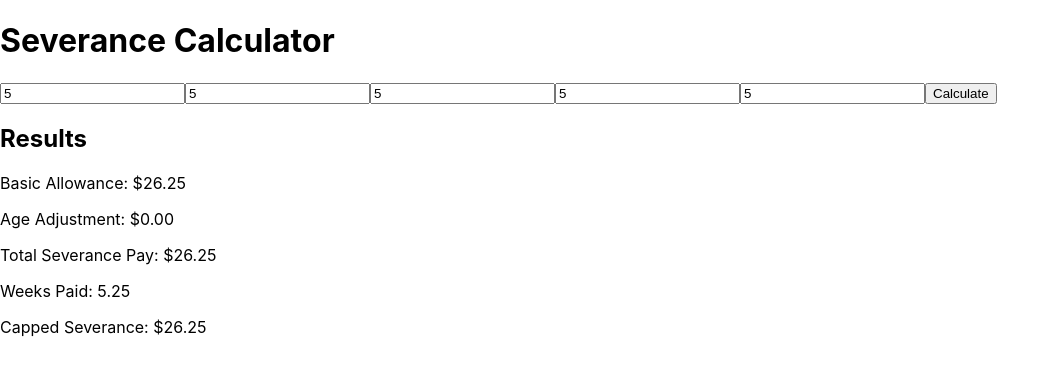
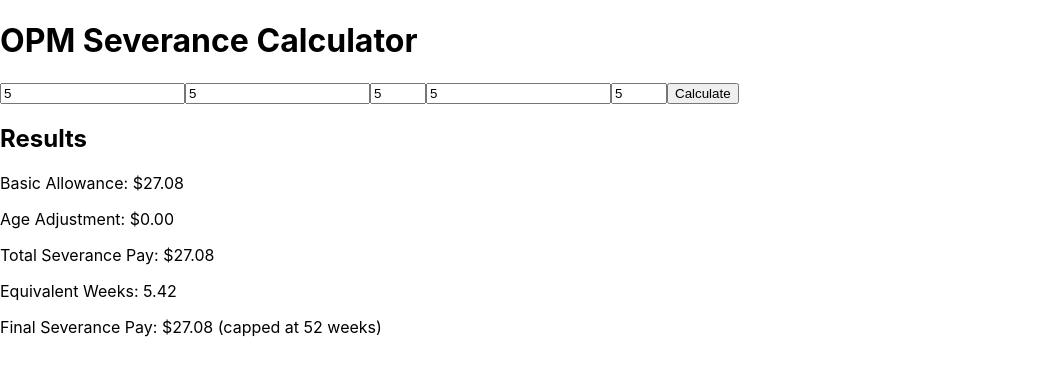
Before and after one commit to smithtr51/severance-pay-calculator, a React (Create React App) app: page / in a window 1280 px wide. Both pictures are taken after typing "5", "5", "5", "5", "5" into the empty fields and a click on the button "Calculate". Shown: the top 376 px of the page, without its empty margins (0-1060 px from the left). Built offline with nearby package versions, Linux system fonts and the light colour scheme.

Commit message:
Update App.js

```diff
--- a/src/App.js
+++ b/src/App.js
@@ -11,27 +11,43 @@
   const calculateSeverance = () => {
     const pay = parseFloat(basicPay);
     const years = parseInt(yearsService, 10);
-    const months = parseInt(monthsService, 10);
+    const months = parseInt(monthsService, 10) || 0;
     const empAge = parseInt(age, 10);
-    const ageMonths = parseInt(monthsAge, 10);
+    const ageMonths = parseInt(monthsAge, 10) || 0;
 
-    if ([pay, years, months, empAge, ageMonths].some(isNaN)) {
-      alert("Please enter valid numbers for all fields.");
+    if (isNaN(pay) || isNaN(years) || isNaN(empAge)) {
+      alert("Please enter valid numbers for required fields.");
       return;
     }
 
-    const weeklyRate = years < 10 ? pay : 2 * pay;
+    // Calculate total service in years (including partial years)
+    const totalServiceYears = years + months / 12;
 
-    const basicAllowance =
-      Math.min(years, 10) * pay +
-      Math.max(0, years - 10) * 2 * pay +
-      Math.floor(months / 3) * 0.25 * weeklyRate;
+    // Calculate basic allowance according to OPM rules
+    let basicAllowance = 0;
 
-    const totalQuarters = Math.max(0, (empAge - 40) * 4 + Math.floor(ageMonths / 3));
-    const ageAdjustment = totalQuarters * 0.025 * basicAllowance;
+    if (totalServiceYears <= 10) {
+      // One week's pay per year for first 10 years
+      basicAllowance = totalServiceYears * pay;
+    } else {
+      // One week's pay per year for first 10 years
+      // Two weeks' pay per year for years beyond 10
+      basicAllowance = 10 * pay + (totalServiceYears - 10) * 2 * pay;
+    }
 
+    // Calculate age adjustment
+    // 10% additional for each year over 40
+    const totalAgeYears = empAge + ageMonths / 12;
+    const ageAdjustmentFactor = Math.max(0, (totalAgeYears - 40) / 10);
+    const ageAdjustment = basicAllowance * ageAdjustmentFactor;
+
+    // Calculate total severance
     const totalSeverance = basicAllowance + ageAdjustment;
+
+    // Calculate equivalent weeks of pay
     const weeksPaid = totalSeverance / pay;
+
+    // Apply the 52-week cap
     const cappedSeverance = Math.min(totalSeverance, 52 * pay);
 
     setResult({
@@ -45,7 +61,7 @@
 
   return (
     <div className="max-w-xl mx-auto p-4 shadow-md rounded-lg bg-white">
-      <h1 className="text-xl font-semibold mb-3">Severance Calculator</h1>
+      <h1 className="text-xl font-semibold mb-3">OPM Severance Calculator</h1>
 
       <div className="space-y-3">
         <input
@@ -54,6 +70,7 @@
           value={basicPay}
           onChange={(e) => setBasicPay(e.target.value)}
           className="border rounded p-2 w-full text-base"
+          required
         />
 
         <input
@@ -62,22 +79,26 @@
           value={yearsService}
           onChange={(e) => setYearsService(e.target.value)}
           className="border rounded p-2 w-full text-base"
+          required
         />
 
         <input
           type="number"
-          placeholder="Additional Months"
+          placeholder="Additional Months of Service"
           value={monthsService}
           onChange={(e) => setMonthsService(e.target.value)}
           className="border rounded p-2 w-full text-base"
+          min="0"
+          max="11"
         />
 
         <input
           type="number"
-          placeholder="Age"
+          placeholder="Age (Years)"
           value={age}
           onChange={(e) => setAge(e.target.value)}
           className="border rounded p-2 w-full text-base"
+          required
         />
 
         <input
@@ -86,11 +107,13 @@
           value={monthsAge}
           onChange={(e) => setMonthsAge(e.target.value)}
           className="border rounded p-2 w-full text-base"
+          min="0"
+          max="11"
         />
 
         <button
           onClick={calculateSeverance}
-          className="bg-blue-500 text-white p-3 rounded-lg w-full text-base"
+          className="bg-blue-500 text-white p-3 rounded-lg w-full text-base hover:bg-blue-600"
         >
           Calculate
         </button>
@@ -99,11 +122,13 @@
       {result && (
         <div className="mt-4 p-3 bg-gray-100 rounded-lg">
           <h2 className="text-lg font-medium mb-2">Results</h2>
-          <p>Basic Allowance: ${result.basicAllowance.toFixed(2)}</p>
-          <p>Age Adjustment: ${result.ageAdjustment.toFixed(2)}</p>
-          <p>Total Severance Pay: ${result.totalSeverance.toFixed(2)}</p>
-          <p>Weeks Paid: {result.weeksPaid.toFixed(2)}</p>
-          <p>Capped Severance: ${result.cappedSeverance.toFixed(2)}</p>
+          <div className="space-y-1">
+            <p><span className="font-medium">Basic Allowance:</span> ${result.basicAllowance.toFixed(2)}</p>
+            <p><span className="font-medium">Age Adjustment:</span> ${result.ageAdjustment.toFixed(2)}</p>
+            <p><span className="font-medium">Total Severance Pay:</span> ${result.totalSeverance.toFixed(2)}</p>
+            <p><span className="font-medium">Equivalent Weeks:</span> {result.weeksPaid.toFixed(2)}</p>
+            <p><span className="font-medium">Final Severance Pay:</span> ${result.cappedSeverance.toFixed(2)} (capped at 52 weeks)</p>
+          </div>
         </div>
       )}
     </div>
```
